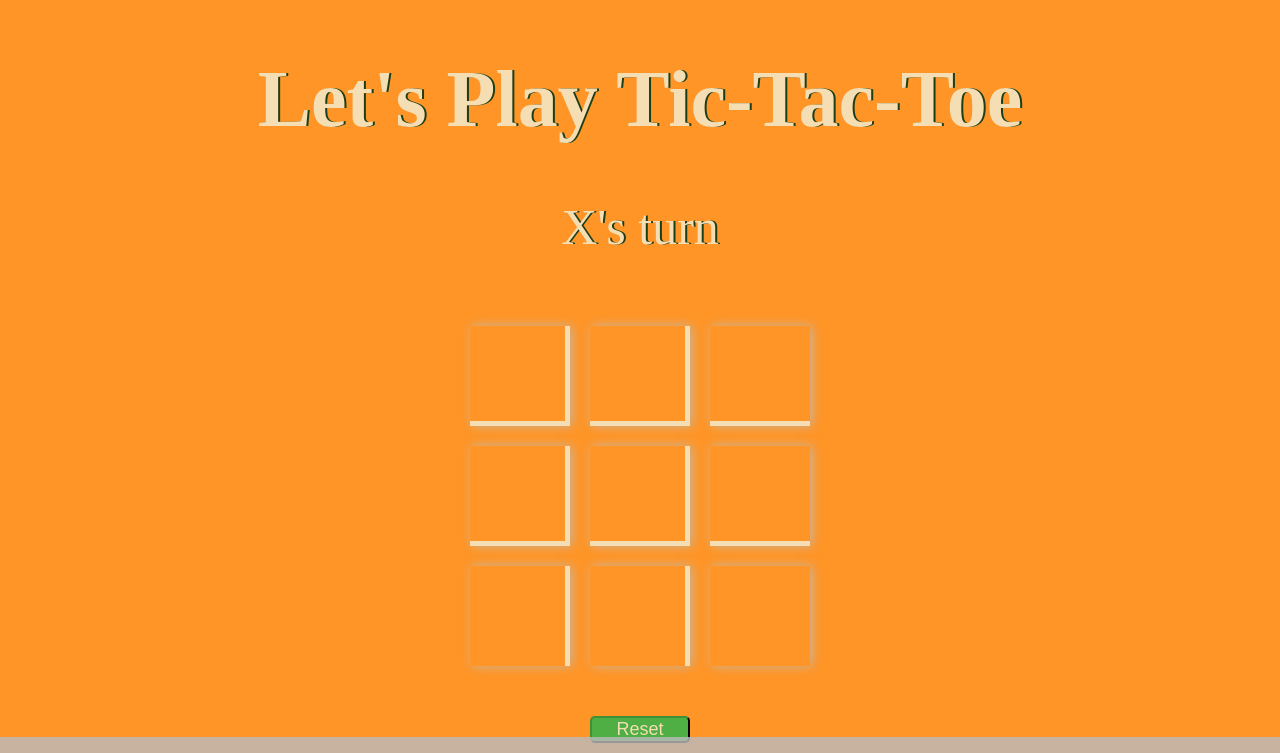
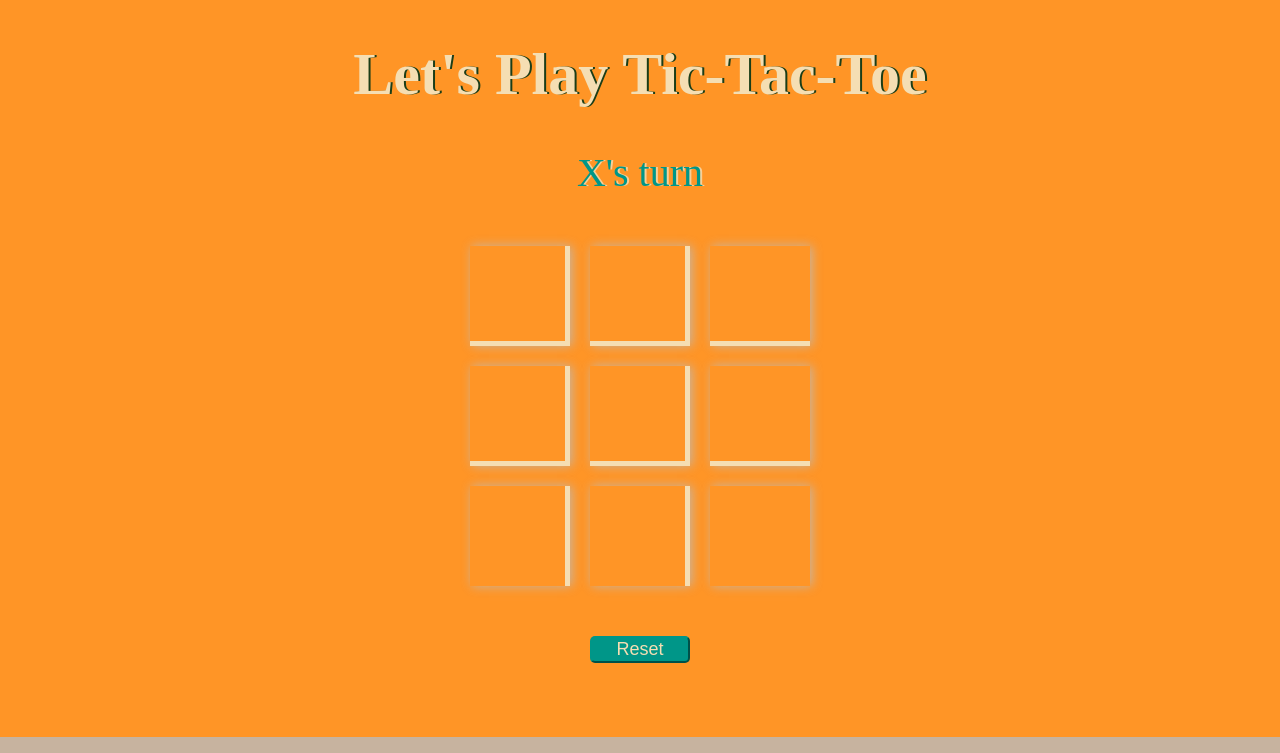
Before and after one commit to Tiesha93/tic-tac-toe, a plain HTML site: page index.html in a window 1280 px wide. Shown: the top 753 px of the page. Drawn offline with Linux system fonts and the light colour scheme; a web font is replaced by a local one.

Commit message:
Added styles

```diff
--- a/style.css
+++ b/style.css
@@ -9,7 +9,7 @@ background-color: #ff9526;
 h1.heading{
     display: grid;
     justify-content: center;
-    font-size: 80px;
+    font-size: 60px;
     color: wheat;
     text-shadow: 2px 0px #1b3d17;
 }
@@ -26,16 +26,17 @@ h1.heading{
 
 .statusText{
     margin: auto;
-    color: wheat;
-    font-size: 50px;
-    text-shadow: 2px 0px #1b3d17;
+    color: #009688;
+    font-size: 40px;
+    text-shadow: 2px 0px #f5deb3d0;
+    font-family: 'Times New Roman', Times, serif;
 }
 
 
 button#restartBtn{
-    background-color:#4faf44;
+    background-color:#009688;
     border-radius: 5px;
-    border-color: #1b3d17;
+    border-color: #009688d0;
     color: wheat;
     font-size: large;
     width: 100px;
@@ -53,7 +54,7 @@ button#rstbtn:hover{
     grid-template-columns: repeat(3, 100px);
     grid-template-rows: repeat(3, 100px);
     gap: 20px;
-    margin-top: 70px
+    margin-top: 50px;
 }
 
 
@@ -77,7 +78,8 @@ button#rstbtn:hover{
 
 .cell{
     font-size: 50px;
-    color: #f6eb14;
+    color: #009688;
+    text-shadow: 2px 0px #f5deb3d0;
     cursor: pointer;
     text-align: center;
     padding-top: 20px;
```
